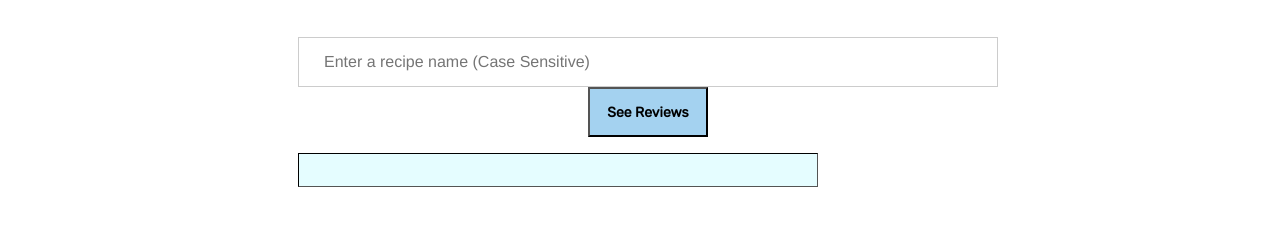
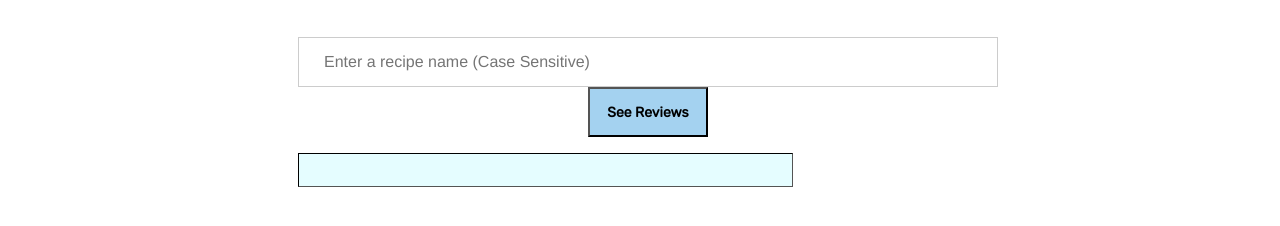
Before and after one commit to sejaldua/recipe-inspo, a website: page search_reviews.html in a window 1280 px wide. Shown: the part 156-382 px from the top of the page. Drawn offline with nearby package versions, Linux system fonts and the light colour scheme.

Commit message:
Update search_reviews.html

```diff
--- a/search_reviews.html
+++ b/search_reviews.html
@@ -18,7 +18,7 @@
       border: .1vmin inset black;
       word-wrap: break-word;
       padding:2vmin;
-      width:38vw;
+      width:36vw;
 
     }
 
```
